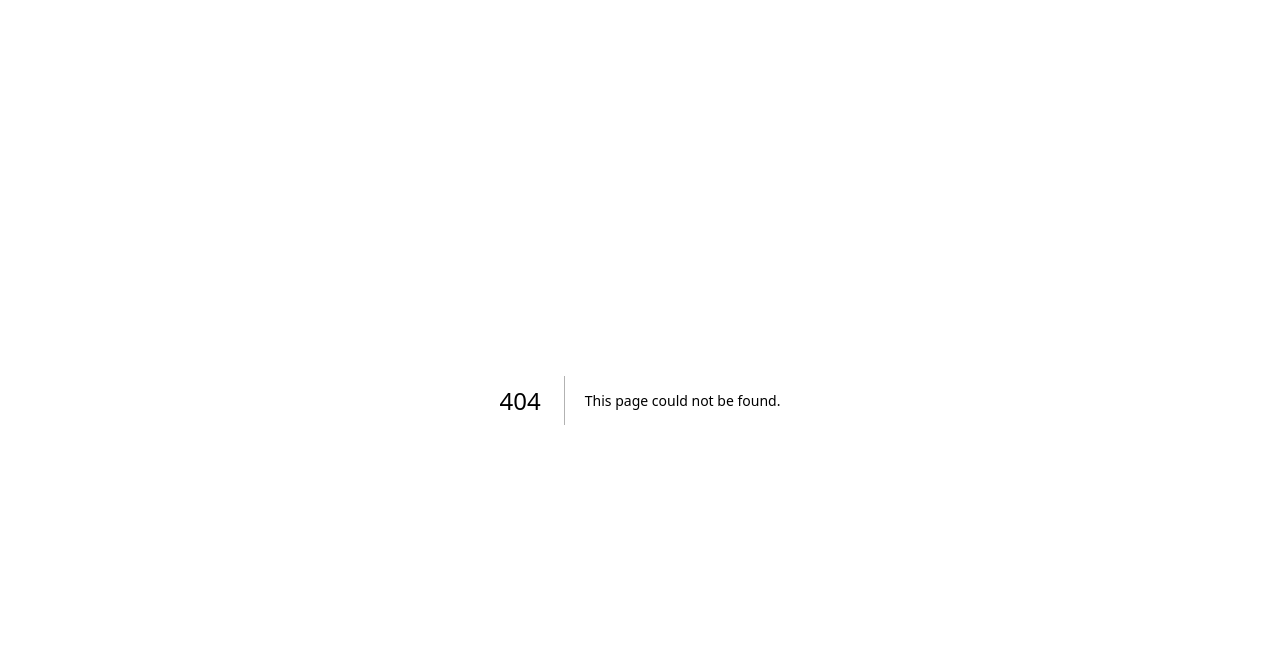
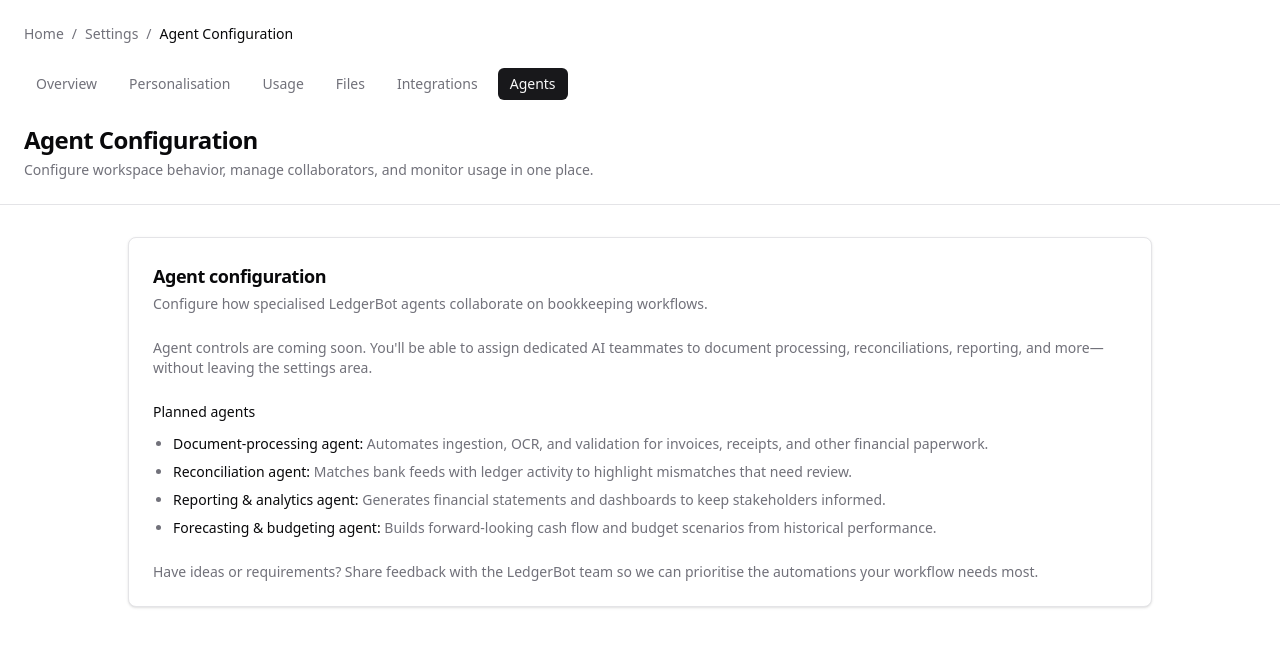
Before and after one commit to hiltonbrown/ledgerbot, a Next.js app: page /settings/agents in a window 1280 px wide. Before the commit this address had no page. Shown: the top 646 px of the page. Built offline with nearby package versions, Linux system fonts and the light colour scheme; no server answers.

Commit message:
Add placeholder agents settings page

```diff
--- a/app/(settings)/_components/settings-header.tsx
+++ b/app/(settings)/_components/settings-header.tsx
@@ -10,6 +10,7 @@
   { href: "/settings/usage", label: "Usage" },
   { href: "/settings/files", label: "Files" },
   { href: "/settings/integrations", label: "Integrations" },
+  { href: "/settings/agents", label: "Agents" },
 ];
 
 const labelsByPath: Record<string, string> = {
@@ -18,6 +19,7 @@
   "/settings/usage": "Usage Tracking",
   "/settings/files": "File Management",
   "/settings/integrations": "Integration Settings",
+  "/settings/agents": "Agent Configuration",
 };
 
 export function SettingsHeader() {
--- /dev/null
+++ b/app/(settings)/settings/agents/page.tsx
@@ -0,0 +1,57 @@
+import { SettingsSection } from "@/components/settings/settings-section";
+
+const plannedAgents = [
+  {
+    name: "Document-processing agent",
+    summary:
+      "Automates ingestion, OCR, and validation for invoices, receipts, and other financial paperwork.",
+  },
+  {
+    name: "Reconciliation agent",
+    summary:
+      "Matches bank feeds with ledger activity to highlight mismatches that need review.",
+  },
+  {
+    name: "Reporting & analytics agent",
+    summary:
+      "Generates financial statements and dashboards to keep stakeholders informed.",
+  },
+  {
+    name: "Forecasting & budgeting agent",
+    summary:
+      "Builds forward-looking cash flow and budget scenarios from historical performance.",
+  },
+];
+
+export default function AgentSettingsPage() {
+  return (
+    <div className="space-y-8">
+      <SettingsSection
+        description="Configure how specialised LedgerBot agents collaborate on bookkeeping workflows."
+        title="Agent configuration"
+      >
+        <div className="space-y-6 text-sm text-muted-foreground">
+          <p>
+            Agent controls are coming soon. You&apos;ll be able to assign dedicated
+            AI teammates to document processing, reconciliations, reporting, and
+            more—without leaving the settings area.
+          </p>
+          <div className="space-y-3">
+            <p className="font-medium text-foreground text-sm">Planned agents</p>
+            <ul className="list-disc space-y-2 pl-5">
+              {plannedAgents.map((agent) => (
+                <li key={agent.name}>
+                  <span className="font-medium text-foreground">{agent.name}:</span> {agent.summary}
+                </li>
+              ))}
+            </ul>
+          </div>
+          <p>
+            Have ideas or requirements? Share feedback with the LedgerBot team so
+            we can prioritise the automations your workflow needs most.
+          </p>
+        </div>
+      </SettingsSection>
+    </div>
+  );
+}
```
